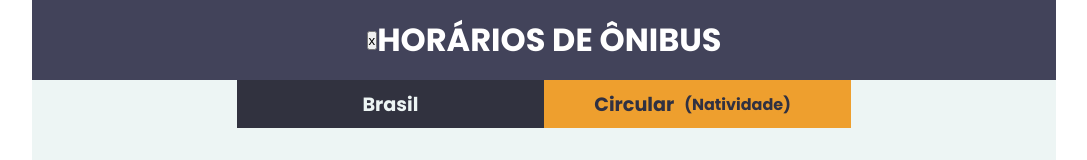
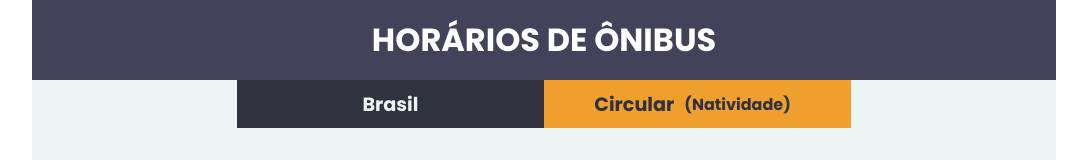
Before and after one commit to fescarvalho/HoursBus, a React (Vite) app: page /circular in a window 1280 px wide. Shown: the top 160 px of the page, without its empty margins (96-1183 px from the left). Built offline with nearby package versions, Linux system fonts and the light colour scheme; the HTML template or start-up script is replaced by a standard one.

Commit message:
ADD VARIAVEIS GLOBAIS NO CSS

```diff
--- a/src/components/Header.tsx
+++ b/src/components/Header.tsx
@@ -2,16 +2,16 @@ import styles from "./Header.module.css";
 import { useState } from "react";
 
 const Header = () => {
-  const [dark, setDark] = useState(false);
+  /*   const [dark, setDark] = useState(false);
 
   function toggleTheme() {
     setDark(!dark);
     console.log(dark);
   }
-
+ */
   return (
     <div className={styles.header}>
-      <button onClick={() => toggleTheme()}>x</button>
+      {/*       <button onClick={() => toggleTheme()}>x</button> */}
       <h1>Horários de ônibus </h1>
     </div>
   );
```
